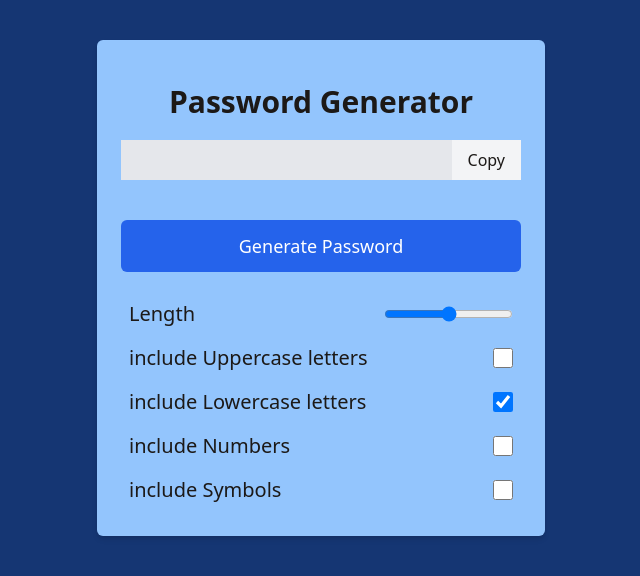
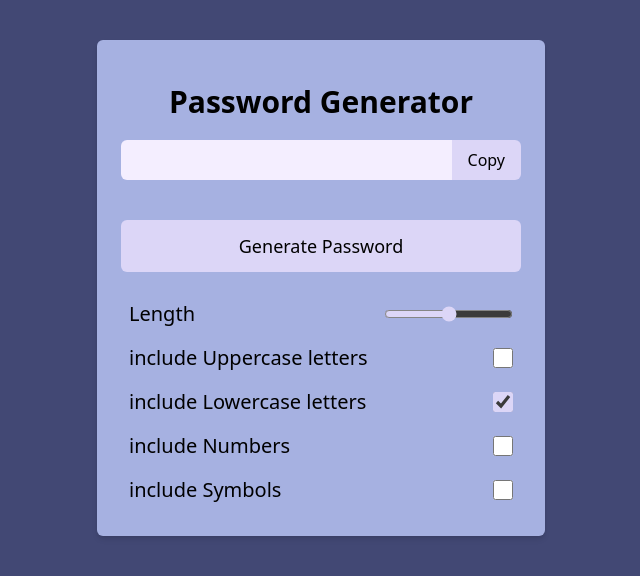
Before and after one commit to AhmedAbozaid9/Password_generator, a React (Create React App) app: page / in a window 1280 px wide. Shown: the top 576 px of the page, without its empty margins (319-959 px from the left). Built offline with nearby package versions, Linux system fonts and the light colour scheme.

Commit message:
changed the ui

```diff
--- a/package.json
+++ b/package.json
@@ -9,6 +9,7 @@
     "react": "^18.0.0",
     "react-dom": "^18.0.0",
     "react-scripts": "5.0.0",
+    "react-toastify": "^9.0.8",
     "web-vitals": "^2.1.4"
   },
   "scripts": {
--- a/src/components/Output.js
+++ b/src/components/Output.js
@@ -1,23 +1,32 @@
 import React from "react";
 
-export default function Output({ password }) {
+import { ToastContainer, toast } from "react-toastify";
+import "react-toastify/dist/ReactToastify.css";
+
+export default function Output({ password:[password,strength] }) {
+
   return (
-    <div className="flex mb-5">
+    <div className="flex mb-5 rounded-md overflow-hidden">
       <input
         type="text"
         readOnly
-        className="bg-gray-200 outline-none cursor-pointer w-full px-2 text-lg"
+        className="bg-clicked outline-none cursor-pointer w-full px-2 text-lg"
         value={password}
       />
       <button
-        className="bg-gray-100 active:bg-green-500 px-4 py-2 font-medium"
+        className="bg-secondary active:bg-clicked px-4 py-2 font-medium"
         onClick={() => {
           navigator.clipboard.writeText(password);
-
+          toast.success("Password has been copied to your clipboard!", {
+            position: toast.POSITION.BOTTOM_CENTER,
+            autoClose: 2000,
+          });
         }}
       >
         Copy
       </button>
+      <ToastContainer />
+      <div>{strength}</div>
     </div>
   );
 }
--- a/src/components/PasswordGenerator.js
+++ b/src/components/PasswordGenerator.js
@@ -1,8 +1,8 @@
-import React, { useState, useEffect } from "react";
+import React, { useState } from "react";
 import Output from "./Output";
 import Slider from "./Slider";
 import Setting from "./Setting";
-import { generatePassword } from "../utils/Helper";
+import { generatePassword } from "../utils/passwordGeneration";
 
 export default function PasswordGenerator() {
   const [length, setLength] = useState(14);
@@ -13,13 +13,13 @@ export default function PasswordGenerator() {
   const [password, setPassword] = useState("");
 
   return (
-    <div className="flex flex-col w-fit mx-auto my-5 md:my-10 p-2 md:p-6 rounded-md bg-blue-300 text-stone-900 shadow-md">
+    <div className="flex flex-col w-fit mx-auto my-5 md:my-10 p-2 md:p-6 rounded-md bg-primary text-stone-900 shadow-md">
       <h1 className="text-3xl text-stone-900 m-5 text-center font-semibold">
         Password Generator
       </h1>
       <Output password={password} />
       <button
-        className="bg-blue-600 p-3 my-5 text-white hover:bg-blue-500 rounded-md text-lg"
+        className="bg-secondary p-3 my-5 text-white active:bg-clicked rounded-md text-lg"
         onClick={() => {
           setPassword(
             generatePassword({ uppercase, lowercase, numbers, symbols }, length)
--- a/src/components/Setting.js
+++ b/src/components/Setting.js
@@ -6,7 +6,7 @@ export default function Setting({ label, checked, setProp }) {
       <span>{label}</span>
       <input
         type="checkbox"
-        className="w-4 h-4 md:w-5 md:h-5 cursor-pointer"
+        className="w-4 h-4 md:w-5 md:h-5 cursor-pointer accent-secondary"
         checked={checked}
         onChange={() => {
           setProp(!checked);
--- a/src/components/Slider.js
+++ b/src/components/Slider.js
@@ -5,6 +5,7 @@ export default function Slider({ label, value, setLength }) {
     <label className="w-72 text-lg md:w-96 md:text-xl flex items-center justify-between m-2 cursor-pointer">
       <span>{label}</span>
       <input
+        className="accent-secondary"
         type="range"
         min="8"
         max="20"
--- a/src/index.css
+++ b/src/index.css
@@ -3,6 +3,6 @@
 @tailwind utilities;
 
 body {
-  background-color: #153673;
+  background-color: #424874;
 
 }
--- /dev/null
+++ b/src/utils/charactersList.js
@@ -0,0 +1,6 @@
+export const charactersList = {
+  upperCase: "ABCDEFGHIJKLMNOPQRSTUVWXYZ",
+  lowerCase: "abcdefghijklmnopqrstuvwxyz",
+  symbol: "!@#$%^&*()<>,.?/[]{}-=_+|/",
+  numeric: "0123456789",
+};
--- a/src/utils/Helper.js
+++ b/src/utils/passwordGeneration.js
@@ -1,30 +1,37 @@
+import { charactersList } from "./charactersList";
+
 let characters = "";
 let passwordLength = 0;
+let strength;
 
 const setUpperCase = (isUpperCase) => {
   if (isUpperCase) {
-    characters += "ABCDEFGHIJKLMNOPQRSTUVWXYZ";
+    characters += charactersList.upperCase;
+    strength += 5;
   }
   return "";
 };
 
 const setLowerCase = (isLowerCase) => {
   if (isLowerCase) {
-    characters += "abcdefghijklmnopqrstuvwxyz";
+    characters += charactersList.lowerCase;
+    strength += 3;
   }
   return "";
 };
 
 const setSymbols = (isSymbol) => {
   if (isSymbol) {
-    characters += "!@#$%^&*()<>,.?/[]{}-=_+|/";
+    characters += charactersList.symbol;
+    strength += 10;
   }
   return "";
 };
 
 const setNumber = (isNumeric) => {
   if (isNumeric) {
-    characters += "0123456789";
+    characters += charactersList.numeric;
+    strength += 7;
   }
   return "";
 };
@@ -46,6 +53,7 @@ const passwordCharacters = () => {
 // the functions that will actually be imported
 export const setPasswordLength = (length) => {
   passwordLength = length;
+  strength += parseInt(passwordLength);
   return passwordLength;
 };
 
@@ -55,11 +63,12 @@ export const generatePassword = (passwordProps, pwdLength) => {
   const notEmpty = !!Object.values(passwordProps).filter(
     (value) => value === true
   ).length;
+  strength = 0;
   setPasswordLength(pwdLength);
   setUpperCase(uppercase);
   setLowerCase(lowercase);
   setSymbols(symbols);
   setNumber(numbers);
   const password = notEmpty ? passwordCharacters() : "Your Mom";
-  return password;
+  return [password, strength];
 };
--- /dev/null
+++ b/src/utils/passwordStrength.js
@@ -0,0 +1,14 @@
+ function passwordStrength(strength) {
+  switch (strength) {
+    case strength < 22:
+      return "weak";
+    case strength < 30:
+      return "medium";
+    case strength < 45:
+      return "strong";
+    default:
+      return "weak";
+  }
+}
+
+console.log(passwordStrength(30))
--- a/tailwind.config.js
+++ b/tailwind.config.js
@@ -2,6 +2,11 @@ module.exports = {
   content: ["./src/**/*.{js,jsx,ts,tsx}"],
   theme: {
     extend: {},
+    colors: {
+      primary: "#A6B1E1",
+      secondary: "#DCD6F7",
+      clicked: "#F4EEFF",
+    },
   },
   plugins: [],
 };
```
Also changed, not shown: 1 other file (tests, documents, lock files or other folders).
